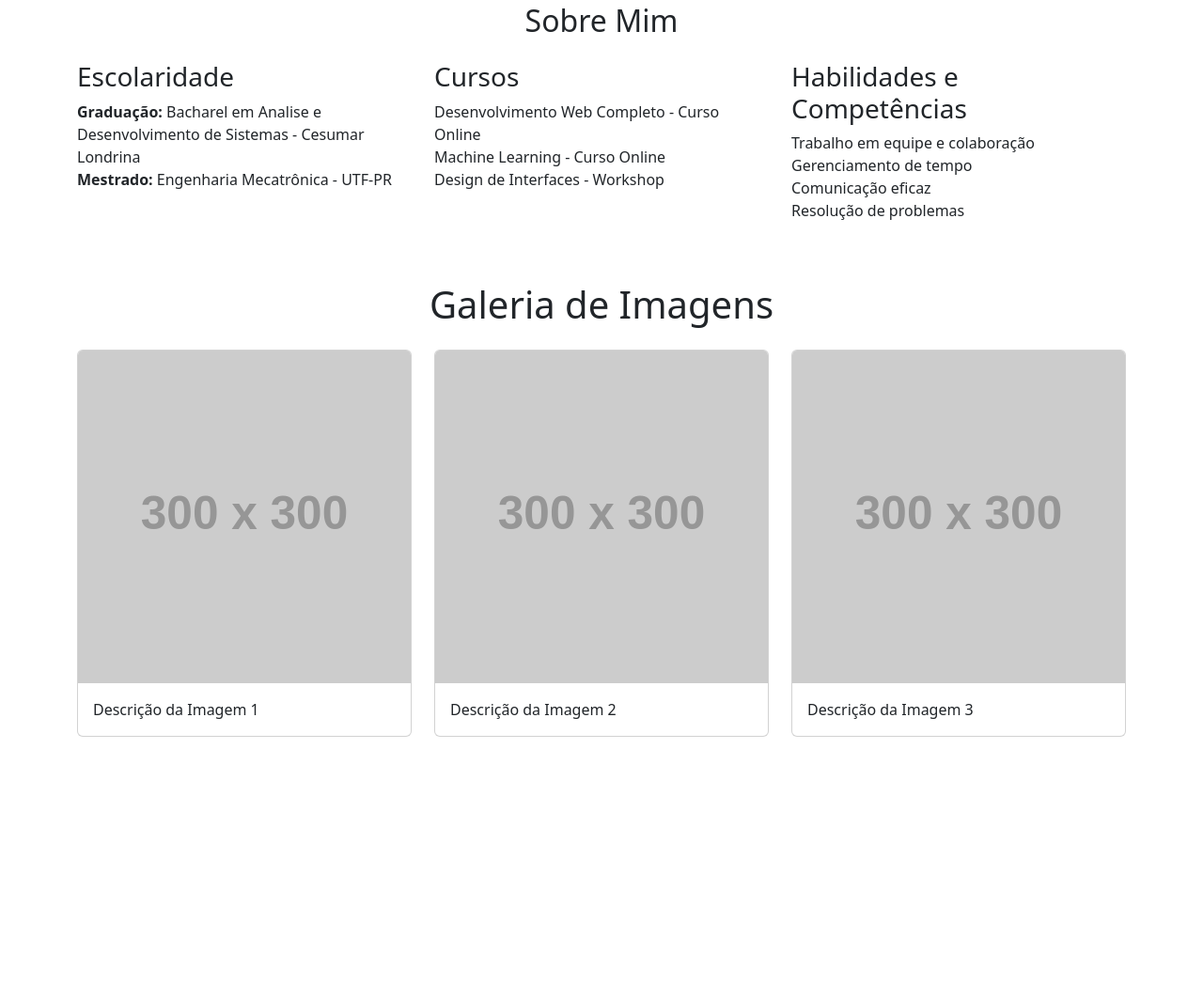
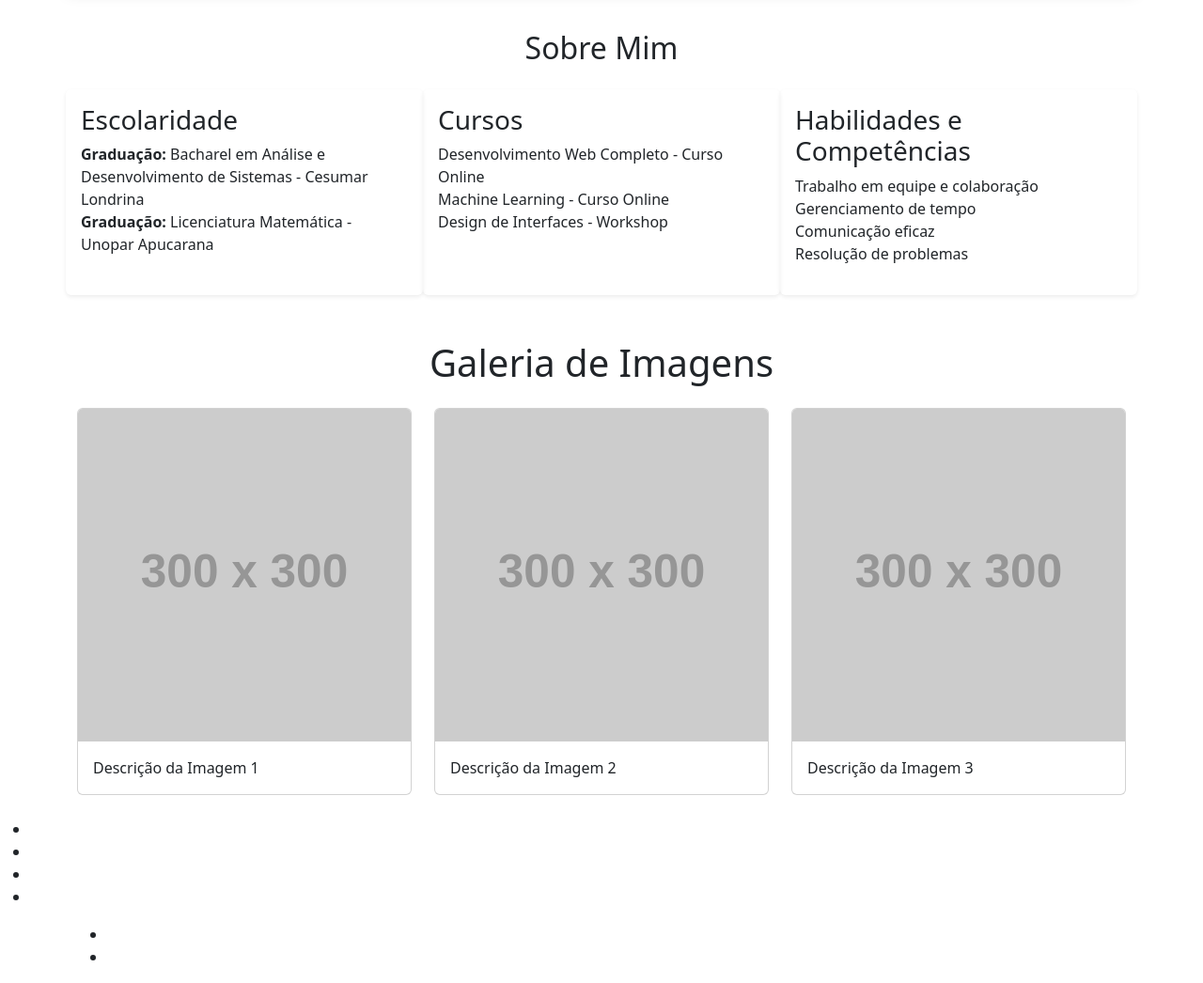
Before and after one commit to Prof-JCF/Portfolio, a plain HTML site: page index.html in a window 1280 px wide. Shown: the part 439-1485 px from the top of the page at 94% size. Before the commit the page ends 1247 px from the top, so only its background shows below. Drawn offline with nearby package versions, Linux system fonts and the light colour scheme; placeholder pictures from the web are drawn by us.

Commit message:
contact init

```diff
--- a/index.html
+++ b/index.html
@@ -1,17 +1,20 @@
 <!DOCTYPE html>
 <html lang="pt">
+
 <head>
     <meta charset="UTF-8">
     <meta name="viewport" content="width=device-width, initial-scale=1.0">
     <title>Portfólio José Carlos</title>
-    <link href="https://cdn.jsdelivr.net/npm/bootstrap@5.2.3/dist/css/bootstrap.min.css" rel="stylesheet" integrity="sha384-rbsA2VBKQhggwzxH7pPCaAqO46MgnOM80zW1RWuH61DGLwZJEdK2Kadq2F9CUG65" crossorigin="anonymous">
+    <link href="https://cdn.jsdelivr.net/npm/bootstrap@5.2.3/dist/css/bootstrap.min.css" rel="stylesheet"
+        integrity="sha384-rbsA2VBKQhggwzxH7pPCaAqO46MgnOM80zW1RWuH61DGLwZJEdK2Kadq2F9CUG65" crossorigin="anonymous">
 </head>
+
 <body>
     <header class="bg-dark text-white py-1">
         <div class="container">
             <div class="d-flex justify-content-between align-items-center">
                 <div id="branding">
-                    <h1 class="h3"><span id="nome-brand"class="text-warning"></span> Portfólio</h1>
+                    <h1 class="h3"><span id="nome-brand" class="text-warning"></span> Portfólio</h1>
                 </div>
                 <nav>
                     <ul class="nav">
@@ -34,14 +37,15 @@
     </header>
 
     <section id="home" class="my-5">
-        <div class="container">
+        <div class="container shadow rounded p-3">
             <div class="d-flex flex-column flex-md-row align-items-center">
                 <div class="home-image me-md-4 mb-4 mb-md-0">
                     <img src="assets/img/Foto_perfil.jpeg" class="img-fluid rounded" alt="Descrição da Imagem">
                 </div>
                 <div class="home-text text-center text-md-start">
                     <h1>Bem-vindo ao Meu Portfólio</h1>
-                    <p>Olá! Sou professor e desenvolvedor web apaixonado por criar experiências digitais memoráveis. Confira meu trabalho abaixo.</p>
+                    <p>Olá! Sou professor e desenvolvedor web apaixonado por criar experiências digitais memoráveis.
+                        Confira meu trabalho abaixo.</p>
                 </div>
             </div>
         </div>
@@ -51,16 +55,14 @@
         <div class="container">
             <h2 class="text-center mb-4">Sobre Mim</h2>
             <div class="row">
-                <div class="col-md-4">
+                <div class="col-md-4 shadow-sm rounded p-3">
                     <h3>Escolaridade</h3>
                     <ul class="list-unstyled">
-                        <li>
-                            <strong>Graduação:</strong> Bacharel em Analise e Desenvolvimento de Sistemas - Cesumar Londrina
-                        </li>
-                        <li><strong>Mestrado:</strong> Engenharia Mecatrônica - UTF-PR</li>
+                        <li><strong>Graduação:</strong> Bacharel em Análise e Desenvolvimento de Sistemas - Cesumar Londrina </li>
+                        <li><strong>Graduação:</strong> Licenciatura Matemática - Unopar Apucarana</li>
                     </ul>
                 </div>
-                <div class="col-md-4">
+                <div class="col-md-4 shadow-sm rounded p-3">
                     <h3>Cursos</h3>
                     <ul class="list-unstyled">
                         <li>Desenvolvimento Web Completo - Curso Online</li>
@@ -68,7 +70,7 @@
                         <li>Design de Interfaces - Workshop</li>
                     </ul>
                 </div>
-                <div class="col-md-4">
+                <div class="col-md-4 shadow-sm rounded p-3">
                     <h3>Habilidades e Competências</h3>
                     <ul class="list-unstyled">
                         <li>Trabalho em equipe e colaboração</li>
@@ -108,10 +110,44 @@
                     </div>
                 </div>
             </div>
-            <!-- Adicione mais imagens conforme necessário -->
         </div>
     </section>
+
+    <section id="contact">
+        <div class="row">
+            <div class="col">
+                <ul>
+                    <li><a href=""><img src="" alt=""></a></li>
+                    <li></li>
+                    <li></li>
+                    <li></li>
+                </ul>
+            </div>
+            <div class="col"></div>
+        </div>
+    </section>
+
+    <section>
+        <div class="container">
+            <div class="row">
+
+                <div class="col">
+                    <ul>
+                        <li><a href=""><img src="" alt=""></a></li>
+                        <li></li>
+                    </ul>
+                </div>
+
+                <div class="col"></div>
+
+
+
+            </div>
+        </div>
+    </section>
+
     <script src="assets/js/classes.js"></script>
     <script src="assets/js/script.js"></script>
 </body>
+
 </html>
```
